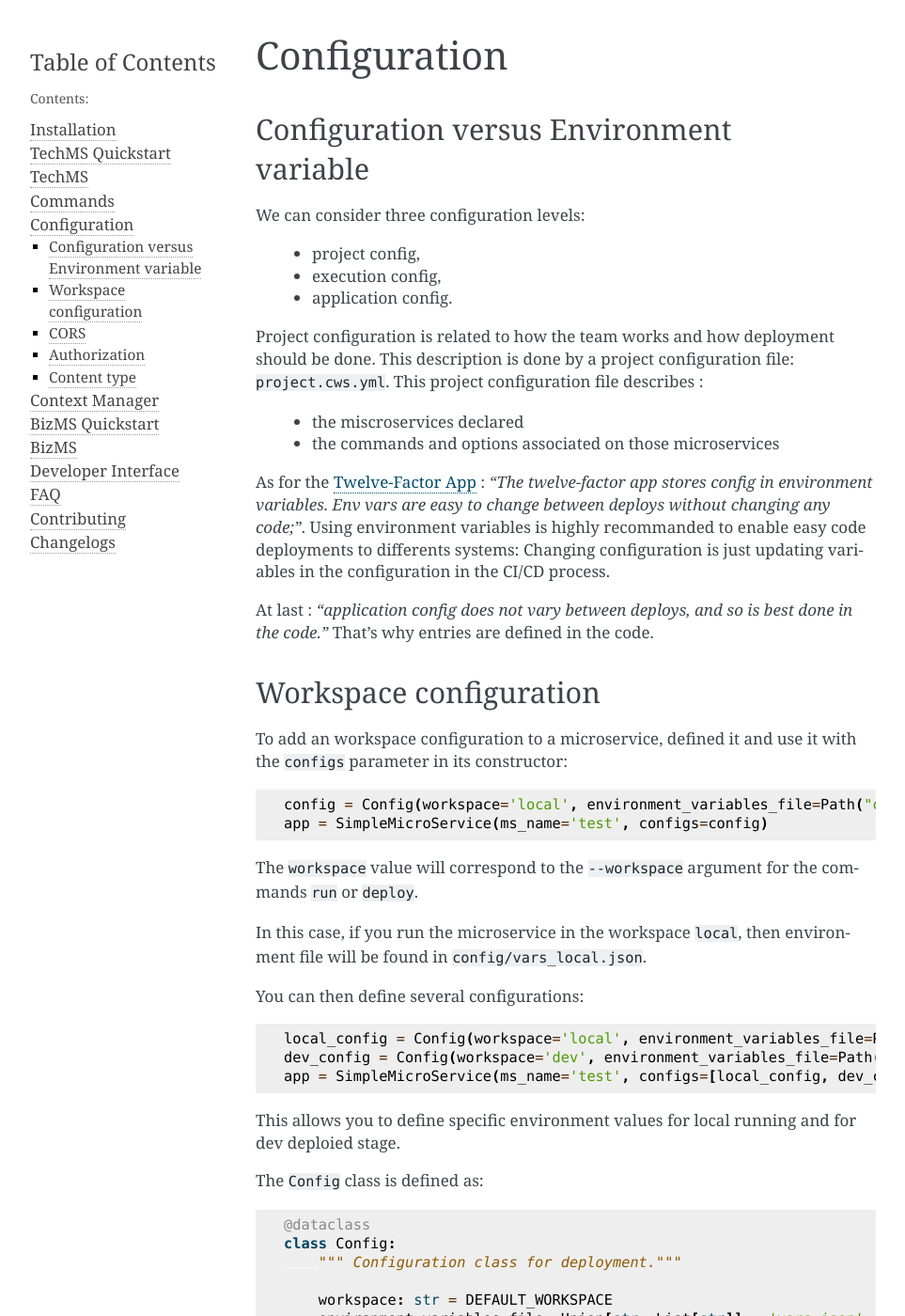
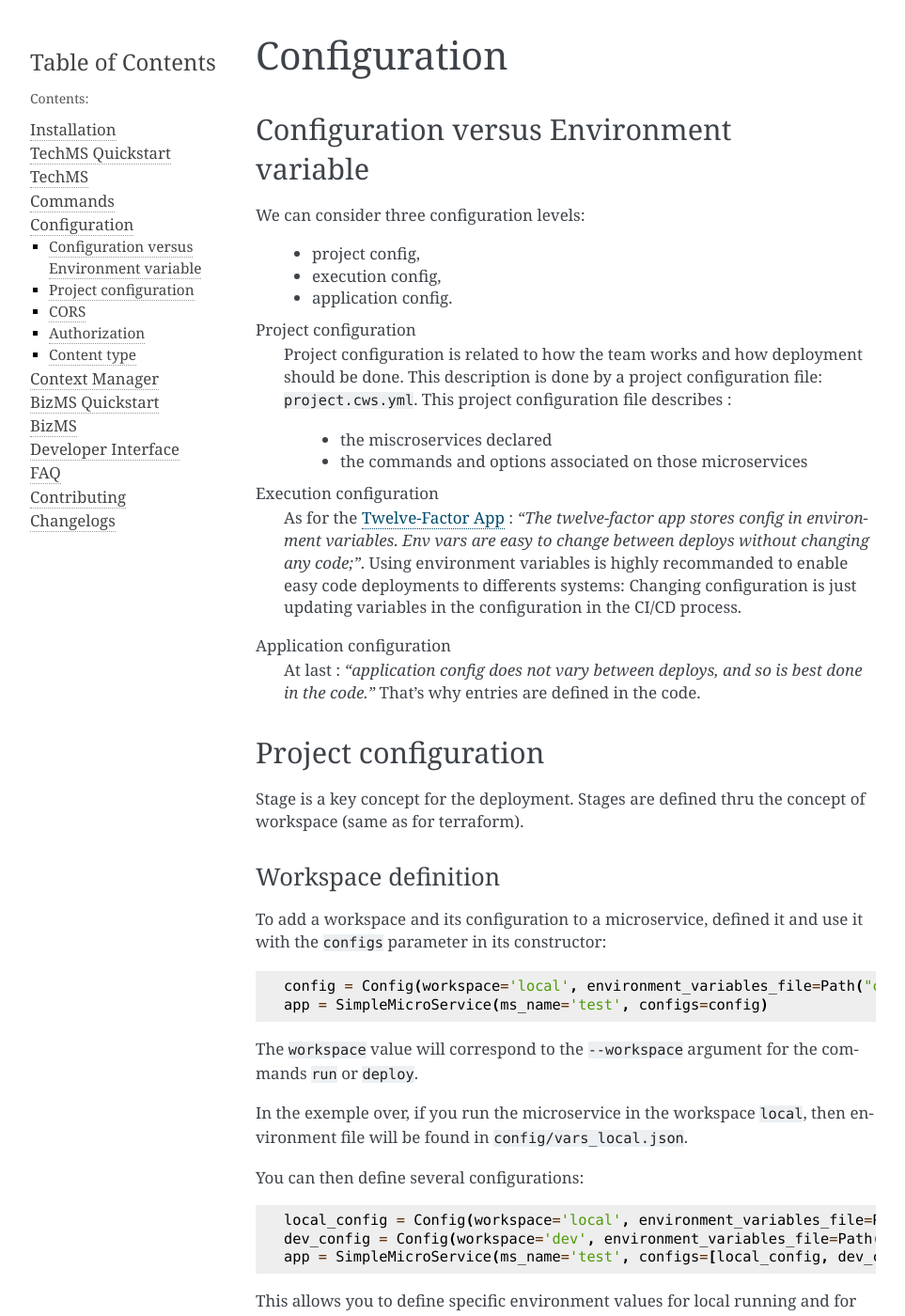
Before and after one commit to gdoumenc/coworks, a Sphinx documentation site: the page built from docs/configuration.rst, in a window 1280 px wide and 1400 px high. Shown: the whole window at 94% size, without its empty margins (148-1111 px from the left). Built offline with Sphinx 7.4.7, drawn with Linux system fonts in a browser that asks for light colours; some of the changed text lies outside the part shown.

```diff
--- a/docs/configuration.rst
+++ b/docs/configuration.rst
@@ -12,24 +12,33 @@
     * execution config,
     * application config.
 
-Project configuration is related to how the team works and how deployment should be done. This description
-is done by a project configuration file: ``project.cws.yml``. This project configuration file describes :
+Project configuration
+    Project configuration is related to how the team works and how deployment should be done. This description
+    is done by a project configuration file: ``project.cws.yml``. This project configuration file describes :
 
-    * the miscroservices declared
-    * the commands and options associated on those microservices
+        * the miscroservices declared
+        * the commands and options associated on those microservices
 
-As for the `Twelve-Factor App <https://12factor.net/>`_ : *"The twelve-factor app stores config in environment variables.
-Env vars are easy to change between deploys without changing any code;"*. Using environment variables is highly
-recommanded to enable easy code deployments to differents systems:
-Changing configuration is just updating variables in the configuration in the CI/CD process.
+Execution configuration
+    As for the `Twelve-Factor App <https://12factor.net/>`_ : *"The twelve-factor app stores config in environment variables.
+    Env vars are easy to change between deploys without changing any code;"*. Using environment variables is highly
+    recommanded to enable easy code deployments to differents systems:
+    Changing configuration is just updating variables in the configuration in the CI/CD process.
 
-At last : *"application config does not vary between deploys, and so is best done in the code."* That's why
-entries are defined in the code.
+Application configuration
+    At last : *"application config does not vary between deploys, and so is best done in the code."* That's why
+    entries are defined in the code.
 
-Workspace configuration
------------------------
+Project configuration
+---------------------
 
-To add an workspace configuration to a microservice, defined it and use it with the ``configs`` parameter in its
+Stage is a key concept for the deployment. Stages are defined thru the concept of workspace (same as for terraform).
+
+
+Workspace definition
+^^^^^^^^^^^^^^^^^^^^
+
+To add a workspace and its configuration to a microservice, defined it and use it with the ``configs`` parameter in its
 constructor::
 
 	config = Config(workspace='local', environment_variables_file=Path("config") / "vars_local.json")
@@ -37,7 +46,7 @@
 
 The ``workspace`` value will correspond to the ``--workspace`` argument for the commands ``run`` or ``deploy``.
 
-In this case, if you run the microservice in the workspace ``local``, then environment file will be found in
+In the exemple over, if you run the microservice in the workspace ``local``, then environment file will be found in
 ``config/vars_local.json``.
 
 You can then define several configurations::
@@ -65,6 +74,14 @@
 
 Another usefull class defined is ``ProdConfig``. This configuration class is defined for production workspace
 where their names are version names, i.e. defined as ``r"v[1-9]+"``.
+
+Project configuration file
+^^^^^^^^^^^^^^^^^^^^
+
+A project configuration file is a YAML file containg two main parts:
+
+* The list of microservice defined
+* The command and options defined for those microservices.
 
 CORS
 ----
```
Also changed, not shown: 3 other files.
